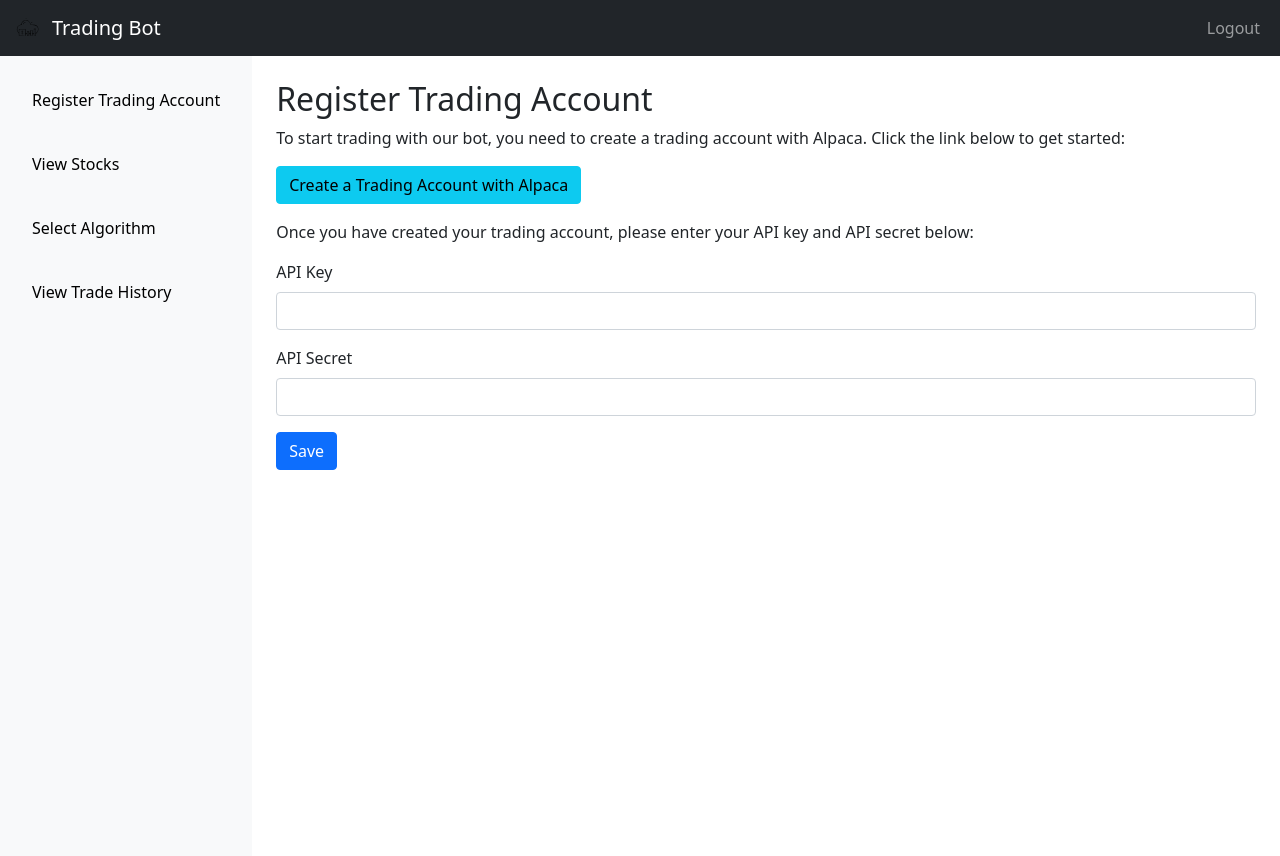
After one commit to Alex-Teodosiu/trading-bot-web-app, a Flask app: page /register_trading_account in a window 1280 px wide. The commit adds this page. Run offline with Flask 2, Linux system fonts and the light colour scheme; some libraries are stand-ins or nearby versions.

Commit message:
Refactor routes and navbar

```diff
--- /dev/null
+++ b/controller/trading_account_controller.py
@@ -0,0 +1,17 @@
+from flask import render_template, request, redirect, url_for, flash
+
+def register_trading_account():
+    return render_template('pages/register_trading_account.html', signed_in=True)
+
+def save_trading_account():
+    api_key = request.form.get('api_key')
+    api_secret = request.form.get('api_secret')
+
+    # Save the API key and secret (this is just an example; in practice, you should save it securely)
+    print(f"Received API Key: {api_key}")
+    print(f"Received API Secret: {api_secret}")
+
+    # Add your logic to save the API key and secret here
+
+    flash('Trading account credentials saved successfully!', 'success')
+    return redirect(url_for('register_trading_account'))
--- a/routes.py
+++ b/routes.py
@@ -1,11 +1,12 @@
 import os
-from flask import Flask, redirect, render_template, request, send_from_directory, url_for
+from flask import send_from_directory, render_template, redirect, url_for
 from app import app
+from controller import auth_controller, user_controller, trading_account_controller
 
 @app.route('/')
 def index():
     print('Request for index page received')
-    return render_template('index.html')
+    return render_template('index.html', signed_in=False)
 
 @app.route('/favicon.ico')
 def favicon():
@@ -13,45 +14,36 @@ def favicon():
 
 @app.route('/hello', methods=['POST'])
 def hello():
-    name = request.form.get('name')
-    if name:
-        print('Request for hello page received with name=%s' % name)
-        return render_template('hello.html', name=name)
-    else:
-        print('Request for hello page received with no name or blank name -- redirecting')
-        return redirect(url_for('index'))
+    return user_controller.hello()
 
 @app.route('/register', methods=['GET', 'POST'])
 def register():
-    if request.method == 'POST':
-        email = request.form.get('email')
-        password = request.form.get('password')
-        confirm_password = request.form.get('confirm_password')
-
-        if email and password and password == confirm_password:
-            print(f'Request for register page received with email={email}')
-            # Here you can add logic to save the user to a database
-            return redirect(url_for('index'))
-        else:
-            print('Request for register page received with invalid data')
-            # Render the form again with an error message
-            return render_template('register.html', error='Please provide valid data and ensure passwords match.')
-
-    return render_template('register.html')
+    return user_controller.register()
 
 @app.route('/login', methods=['GET', 'POST'])
 def login():
-    if request.method == 'POST':
-        email = request.form.get('email')
-        password = request.form.get('password')
+    return auth_controller.login()
 
-        if email and password:
-            print(f'Request for login page received with email={email}')
-            # Here you can add logic to check the user's credentials
-            return redirect(url_for('index'))
-        else:
-            print('Request for login page received with invalid data')
-            # Render the form again with an error message
-            return render_template('login.html', error='Please provide valid credentials.')
+@app.route('/logout')
+def logout():
+    return redirect(url_for('index'))
 
-    return render_template('login.html')
+@app.route('/register_trading_account', methods=['GET'])
+def register_trading_account():
+    return trading_account_controller.register_trading_account()
+
+@app.route('/register_trading_account', methods=['POST'])
+def save_trading_account():
+    return trading_account_controller.save_trading_account()
+
+@app.route('/view_stocks')
+def view_stocks():
+    return render_template('pages/view_stocks.html', signed_in=True)
+
+@app.route('/select_algorithm')
+def select_algorithm():
+    return render_template('pages/select_algorithm.html', signed_in=True)
+
+@app.route('/view_trade_history')
+def view_trade_history():
+    return render_template('pages/view_trade_history.html', signed_in=True)
--- /dev/null
+++ b/templates/base_sidebar.html
@@ -0,0 +1,55 @@
+<!doctype html>
+<html lang="en">
+<head>
+    <meta charset="utf-8">
+    <meta name="viewport" content="width=device-width, initial-scale=1, shrink-to-fit=no">
+    <title>{% block title %}Trading Bot{% endblock %}</title>
+    <link rel="stylesheet" href="{{ url_for('static', filename='bootstrap/css/bootstrap.min.css') }}">
+    <link rel="shortcut icon" href="{{ url_for('static', filename='favicon.ico') }}">
+    <style>
+        .navbar {
+            background-color: #343a40; /* Slightly darker navbar */
+        }
+        .navbar-brand img {
+            width: 30px;
+            height: 30px;
+            margin-right: 10px;
+        }
+        .navbar-brand {
+            display: flex;
+            align-items: center;
+        }
+        .sidebar {
+            height: 100vh; /* Full height of the viewport */
+        }
+        .content {
+            flex: 1;
+        }
+        .d-flex {
+            display: flex;
+            flex-wrap: nowrap;
+        }
+        .block-link {
+            display: block;
+            width: 100%;
+            color: black;
+            background-color: #f8f9fa;
+        }
+        .block-link:hover {
+            background-color: #d6d8db; /* Scale of grey for hover effect */
+            color: black !important;
+        }
+    </style>
+</head>
+<body>
+    {% include 'components/navbar.html' %}
+    <div class="d-flex">
+        {% include 'components/sidebar.html' %}
+        <div class="content p-4">
+            {% block content %}{% endblock %}
+        </div>
+    </div>
+
+    <script src="{{ url_for('static', filename='bootstrap/js/bootstrap.bundle.min.js') }}"></script>
+</body>
+</html>
--- a/templates/components/navbar.html
+++ b/templates/components/navbar.html
@@ -1,4 +1,4 @@
-<nav class="navbar navbar-expand-lg navbar-light bg-light">
+<nav class="navbar navbar-expand-lg navbar-dark bg-dark">
     <div class="container-fluid">
         <a class="navbar-brand" href="{{ url_for('index') }}">
             <img src="{{ url_for('static', filename='images/bot-icon.svg') }}" alt="Trading Bot Logo">
@@ -9,12 +9,18 @@
         </button>
         <div class="collapse navbar-collapse" id="navbarNav">
             <ul class="navbar-nav ms-auto">
+                {% if signed_in %}
+                    <li class="nav-item">
+                        <a class="nav-link" href="{{ url_for('logout') }}">Logout</a>
+                    </li>
+                {% else %}
                     <li class="nav-item">
                         <a class="nav-link" href="{{ url_for('login') }}">Login</a>
                     </li>
                     <li class="nav-item">
                         <a class="nav-link" href="{{ url_for('register') }}">Register</a>
                     </li>
+                {% endif %}
             </ul>
         </div>
     </div>
--- /dev/null
+++ b/templates/components/sidebar.html
@@ -0,0 +1,24 @@
+<div class="d-flex flex-column flex-shrink-0 p-3 bg-light sidebar">
+    <ul class="nav nav-pills flex-column mb-auto">
+        <li class="nav-item">
+            <a href="{{ url_for('register_trading_account') }}" class="nav-link p-3 mb-2 block-link">
+                Register Trading Account
+            </a>
+        </li>
+        <li>
+            <a href="{{ url_for('view_stocks') }}" class="nav-link p-3 mb-2 block-link">
+                View Stocks
+            </a>
+        </li>
+        <li>
+            <a href="{{ url_for('select_algorithm') }}" class="nav-link p-3 mb-2 block-link">
+                Select Algorithm
+            </a>
+        </li>
+        <li>
+            <a href="{{ url_for('view_trade_history') }}" class="nav-link p-3 mb-2 block-link">
+                View Trade History
+            </a>
+        </li>
+    </ul>
+</div>
--- /dev/null
+++ b/templates/pages/register_trading_account.html
@@ -0,0 +1,22 @@
+{% extends 'base_sidebar.html' %}
+
+{% block title %}Register Trading Account - Trading Bot{% endblock %}
+
+{% block content %}
+<h2>Register Trading Account</h2>
+<p>To start trading with our bot, you need to create a trading account with Alpaca. Click the link below to get started:</p>
+<p><a href="https://alpaca.markets/" target="_blank" class="btn btn-info">Create a Trading Account with Alpaca</a></p>
+<p>Once you have created your trading account, please enter your API key and API secret below:</p>
+
+<form method="post" action="{{ url_for('save_trading_account') }}">
+    <div class="mb-3">
+        <label for="api_key" class="form-label">API Key</label>
+        <input type="text" class="form-control" id="api_key" name="api_key" required>
+    </div>
+    <div class="mb-3">
+        <label for="api_secret" class="form-label">API Secret</label>
+        <input type="password" class="form-control" id="api_secret" name="api_secret" required>
+    </div>
+    <button type="submit" class="btn btn-primary">Save</button>
+</form>
+{% endblock %}
```
Also changed, not shown: controller/auth_controller.py (added, +29 -0 lines), controller/user_controller.py (added, +17 -0 lines), templates/pages/select_algorithm.html (added, +8 -0 lines), templates/pages/view_stocks.html (added, +8 -0 lines), templates/pages/view_trade_history.html (added, +8 -0 lines). Lines whose indentation alone changed are shown as unchanged.
